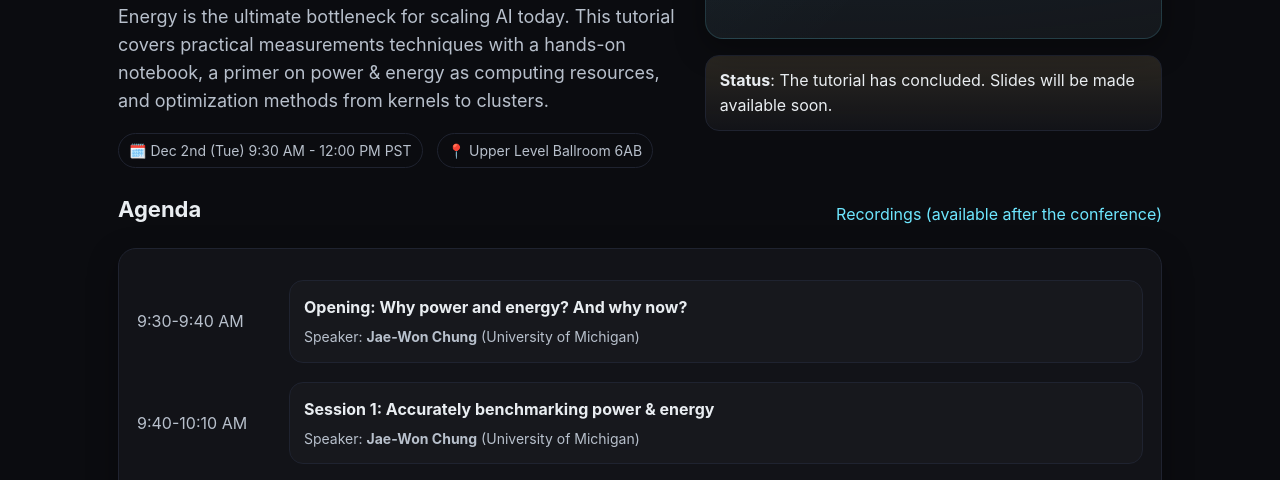
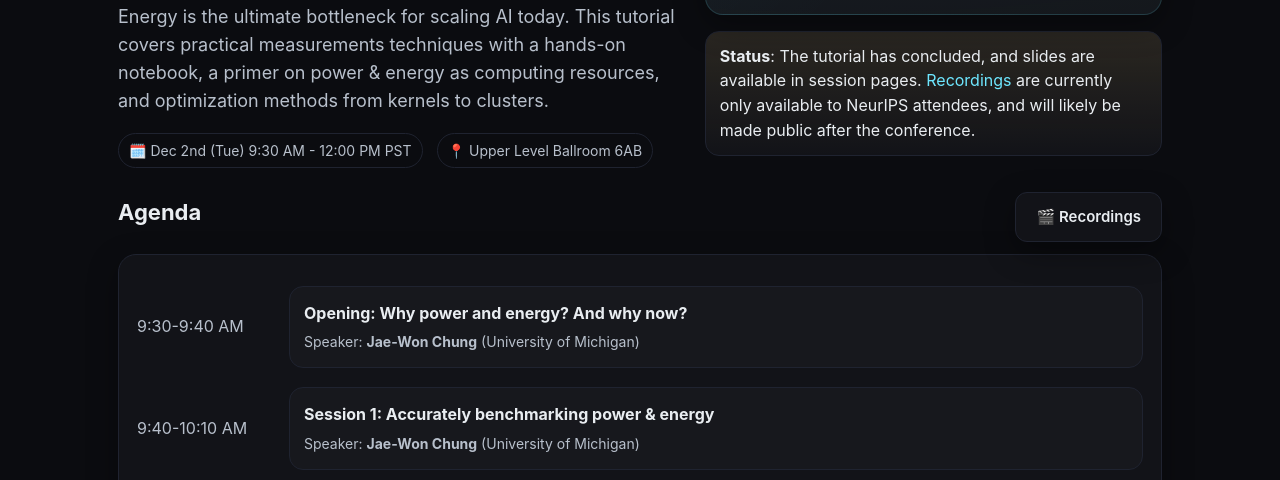
Before and after one commit to ml-energy/tutorials, a plain HTML site: page neurips25/index.html in a window 1280 px wide. Shown: the part 272-752 px from the top of the page. Drawn offline with Linux system fonts and the light colour scheme.

Commit message:
Make recording button more visible

```diff
--- a/neurips25/index.html
+++ b/neurips25/index.html
@@ -44,7 +44,7 @@
           <p class="muted">This tutorial is a collaboration between <a href="https://ml.energy">The ML.ENERGY Initiative</a>/University of Michigan and NVIDIA. All materials (slides, hands‑on notebooks, references) will be openly available after the tutorial.</p>
         </div>
           <div class="notice" role="note" aria-label="Status">
-            <strong>Status</strong>: The tutorial has concluded. Slides will be made available soon.
+            <strong>Status</strong>: The tutorial has concluded, and slides are available in session pages. <a href="https://neurips.cc/virtual/2025/loc/san-diego/tutorial/109589">Recordings</a> are currently only available to NeurIPS attendees, and will likely be made public after the conference.
           </div>
       </div>
     </header>
@@ -52,7 +52,7 @@
     <section id="agenda" style="margin-top: 18px;">
       <div class="hdr">
         <h2 class="h2">Agenda</h2>
-        <a href="https://neurips.cc/virtual/2025/loc/san-diego/tutorial/109589">Recordings (available after the conference)</a>
+        <a class="btn" href="https://neurips.cc/virtual/2025/loc/san-diego/tutorial/109589">🎬 Recordings</a>
       </div>
       <div class="card">
         <ul class="timeline">
```
